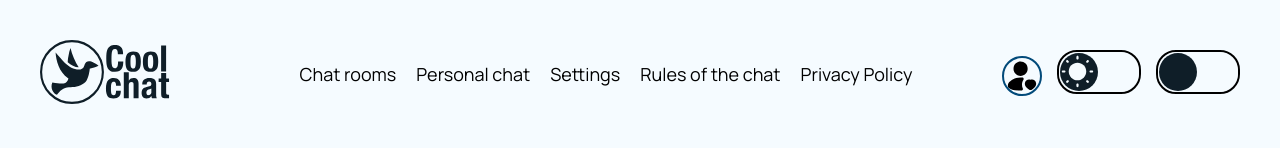
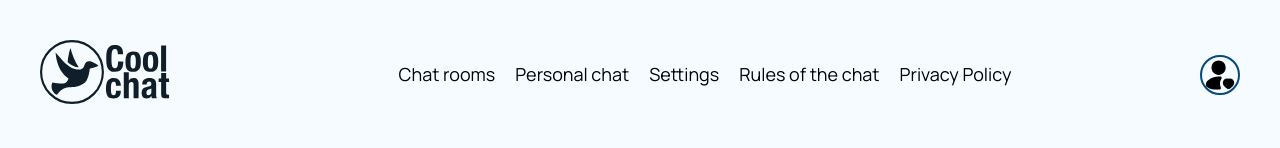
Before and after one commit to Yura-Platonov/Team-Chat, a React (Create React App) app: page /chat/1 in a window 1280 px wide. Shown: the top 148 px of the page. Built offline with nearby package versions, Linux system fonts and the light colour scheme; no server answers.

Commit message:
hide switch

```diff
--- a/src/components/Header/Header.jsx
+++ b/src/components/Header/Header.jsx
@@ -181,7 +181,7 @@ const Header = () => {
           className={css.avatar}
         />
       </div>
-      <div>
+      <div style={{ display: 'none' }}>
           <Switch
             className={css.toggle}
             onChange={toggleTheme}
@@ -198,7 +198,7 @@ const Header = () => {
             checkedIcon={false}
           />
       </div>
-      <div>
+      <div style={{ display: 'none' }}>
           <Switch
             className={css.toggle}
             onChange={toggleLang}
```
